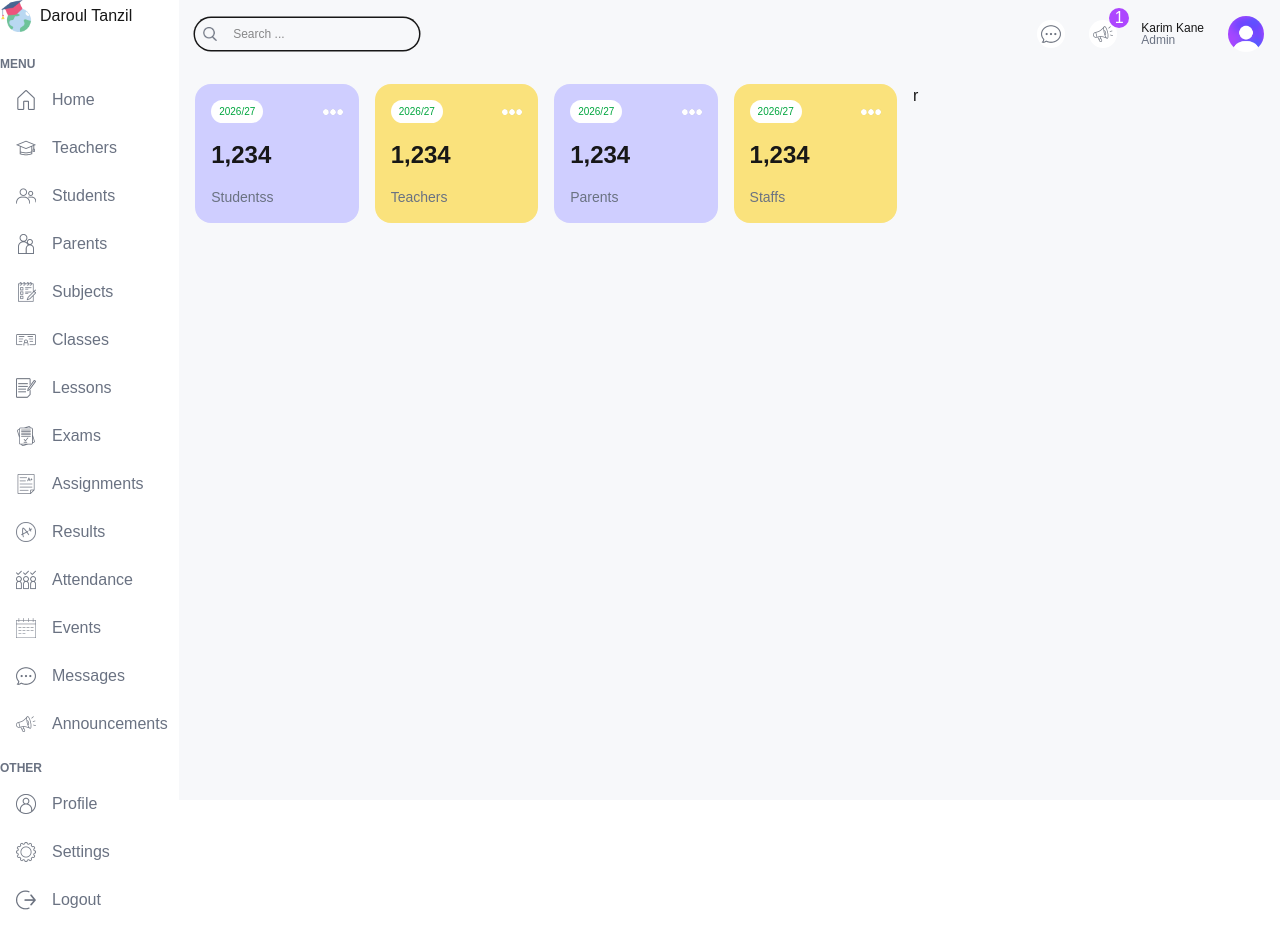
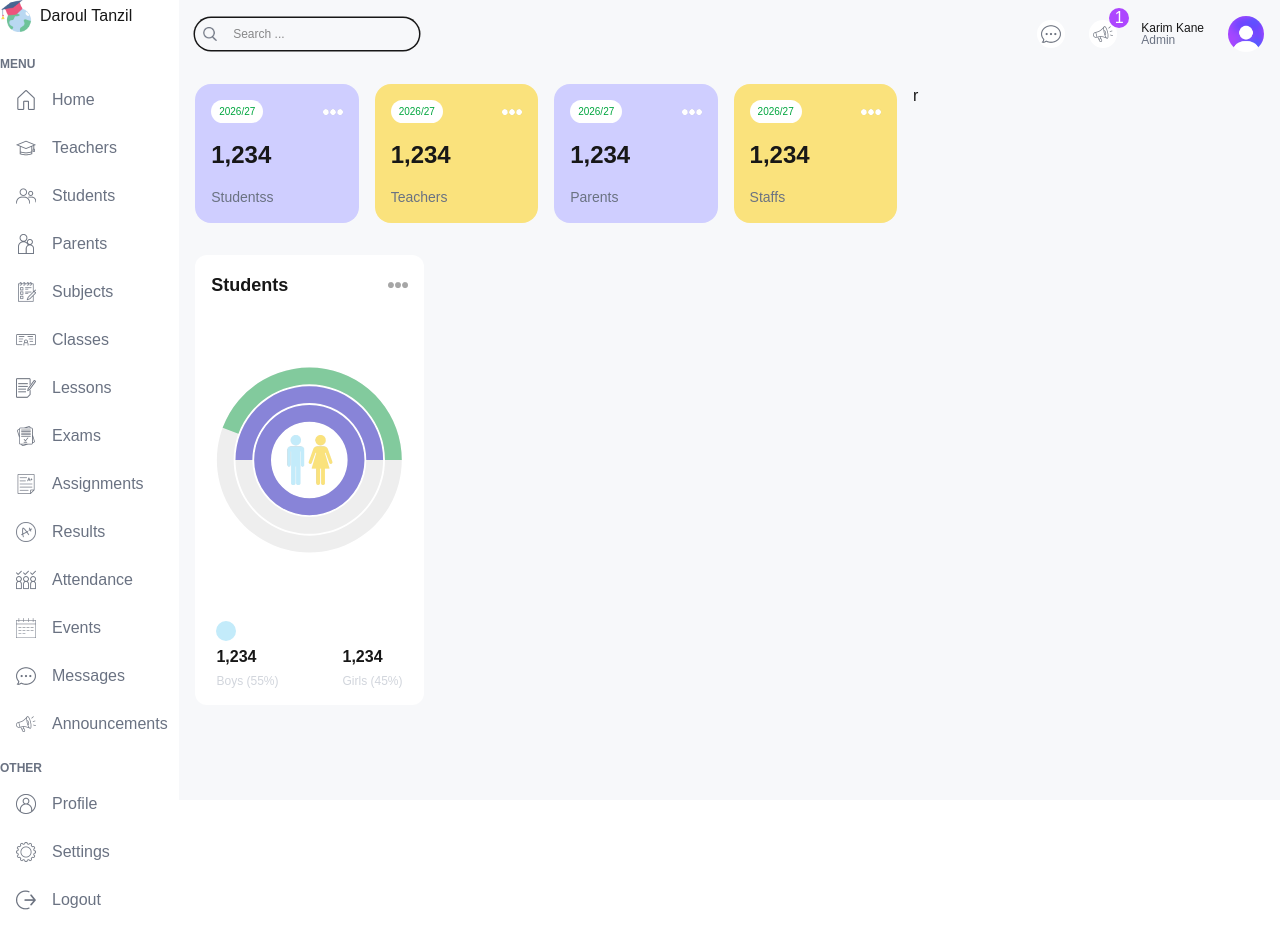
Before and after one commit to karimkane26/next-dashboard-ui, a Next.js app: page /dashboard/admin in a window 1280 px wide. Shown: the top 948 px of the page. Built offline with nearby package versions, Linux system fonts and the light colour scheme; some icons are missing.

Commit message:
updating chart

```diff
--- a/app/components/CountChart.tsx
+++ b/app/components/CountChart.tsx
@@ -1,44 +1,128 @@
+"use client"
 import React from 'react'
 import { RadialBarChart, RadialBar, Legend, Tooltip } from 'recharts';
 import { RechartsDevtools } from '@recharts/devtools';
 import Image from 'next/image';
 const data = [
-  { name: '18-24', uv: 31.47 },
-  { name: '25-29', uv: 26.69 },
-  { name: '30-34', uv: 15.69 },
-  { name: '35-39', uv: 8.22 },
-  { name: '40-49', uv: 8.63 },
-  { name: '50+', uv: 2.63 },
-  { name: 'unknown', uv: 6.67 },
+     {
+     name: 'Total',
+    count: 106,
+    fill: '#8884d8',
+ },
+  {
+     name: 'Girls',
+    count: 53,
+    fill: '#8884d8',
+ },
+  {
+    name: 'Boys',
+    count: 47,
+    fill: '#82ca9d'
+},
 ];
+
+// const CountChart = () => {
+// return (
+//     <div className='bg-white rounded-xl h-full p-4 w-full'>
+//         {/* {Titre} */}
+//         <div className='flex justify-between items-center'>
+//             <h1 className='text-lg font-semibold'>Students</h1>
+//             <Image src="/moreDark.png" alt="User" width={20} height={20} />
+//         </div>
+//         {/* CHART */}
+//         <div className="relative w-full h-[75%]">
+//             <RadialBarChart
+//       style={{ width: '150%', maxWidth: '700px', maxHeight: '80vh', aspectRatio: 1.618 , }}
+//       responsive
+//       cx="30%"
+//       cy="50%"
+//       barSize={32}
+//       data={data}
+//       innerRadius="40%"
+//       outerRadius="100%"
+
+//     >
+//       <RadialBar label={{ position: 'insideStart', fill: '#fff' }} background dataKey="count" />
+//       {/* <Legend iconSize={10} position="right" /> */}
+//       <Tooltip />
+//       <RechartsDevtools />
+
+//     </RadialBarChart>
+//     <Image src="/maleFemale.png" alt="User" width={20} height={20} className='absolute top-1/2 left-1/2 -translate-x-1/2 -translate-y-1/2'/>
+
+//         </div>
+//         {/* BOTTOM */}
+//         {/* <div className=""></div> */}
+
+//         <div className="flex justify-center gap-16">
+//           <div className="flex flex-col gap-1">
+//             <div className="w-5 h-5 bg-lamaSky rounded-full" />
+//             <h1 className="font-bold">1,234</h1>
+//             <h2 className="text-xs text-gray-300">Boys (55%)</h2>
+//           </div>
+
+//           <div className="flex flex-col gap-1">
+//             <div className="w-5 h-5 bg-LamaYellow rounded-full" />
+//             <h1 className="font-bold">1,234</h1>
+//             <h2 className="text-xs text-gray-300">Girl (45%)</h2>
+//           </div>
+//         </div>
+//     </div>
+//     )
+// }
+
+// export default CountChart
 
 const CountChart = () => {
   return (
-    <div>
-        {/* {Titre} */}
-        <div>
-            <h1>Students</h1>
-            <Image src="/moreDark.png" alt="User" width={20} height={20} />
+    <div className="bg-white rounded-xl w-full h-full p-4 flex flex-col">
+      {/* TITRE */}
+      <div className="flex justify-between items-center">
+        <h1 className="text-lg font-semibold">Students</h1>
+        <Image src="/moreDark.png" alt="" width={20} height={20} />
       </div>
+
       {/* CHART */}
-        <div className="">
+      <div className="relative w-full flex-1 min-h-[200px]">
         <RadialBarChart
-      style={{ width: '100%', maxWidth: '700px', maxHeight: '80vh', aspectRatio: 1.618 }}
+          style={{ width: '100%', height: '100%' }}
           responsive
-      cx="30%"
-      barSize={14}
+          cx="50%"
+          cy="50%"
+          barSize={32}
           data={data}
+          innerRadius="40%"
+          outerRadius="100%"
         >
-      <RadialBar label={{ position: 'insideStart' }} background dataKey="uv" />
-      <Legend iconSize={10} position="right" />
+          <RadialBar background dataKey="count" />
           <Tooltip />
           <RechartsDevtools />
         </RadialBarChart>
+
+        <Image
+          src="/maleFemale.png"
+          alt=""
+          width={50}
+          height={50}
+          className="absolute top-1/2 left-1/2 -translate-x-1/2 -translate-y-1/2"
+        />
       </div>
+
       {/* BOTTOM */}
-        <div className=""></div>
+      <div className="flex justify-center gap-8 sm:gap-16">
+        <div className="flex flex-col gap-1">
+          <div className="w-5 h-5 bg-lamaSky rounded-full" />
+          <h1 className="font-bold">1,234</h1>
+          <h2 className="text-xs text-gray-300">Boys (55%)</h2>
         </div>
-    )
-}
+        <div className="flex flex-col gap-1">
+          <div className="w-5 h-5 bg-lamaYellow rounded-full" />
+          <h1 className="font-bold">1,234</h1>
+          <h2 className="text-xs text-gray-300">Girls (45%)</h2>
+        </div>
+      </div>
+    </div>
+  );
+};
 
 export default CountChart
--- a/app/dashboard/admin/page.tsx
+++ b/app/dashboard/admin/page.tsx
@@ -1,19 +1,31 @@
 import React from 'react'
 import UserCard from '@/app/components/UserCard'
+import CountChart from '@/app/components/CountChart'
 const Adminpage = () => {
   return (
     <div className="p-4 flex gap-4 flex-col md:flex-row">
       {/* LEFT SIDEBAR */}
-      <div className="w-full lg:w-2/3">
+      <div className="w-full lg:w-2/3 flex flex-col gap-8">
       <div className="flex gap-4 justify-between flex-wrap">
       <UserCard type="students"/>
       <UserCard type="teacher"/>
       <UserCard type="parent"/>
       <UserCard type="staff"/>
+      </div>
+      <div className="flex gap-4 flex-col lg:flex-row ">
+        {/* COUNT CHART */}
+        <div className="w-full lg:w-1/3 h-[450px]">
+          <CountChart />
+        </div>
+        {/* ATTENDANCE CHART */}
+        <div className='w-full lg:w-2/3 h-[450px]'></div>
+      </div>
+      {/* BOTTOM CHART */}
+
+
 
       </div>
-      </div>
-      {/* USER CARDS */}
+      {/* RIGHT SIDEBAR */}
 
       <div className="w-full lg:w-1/3">r</div>
     </div>
```
Lines whose indentation alone changed are shown as unchanged.
